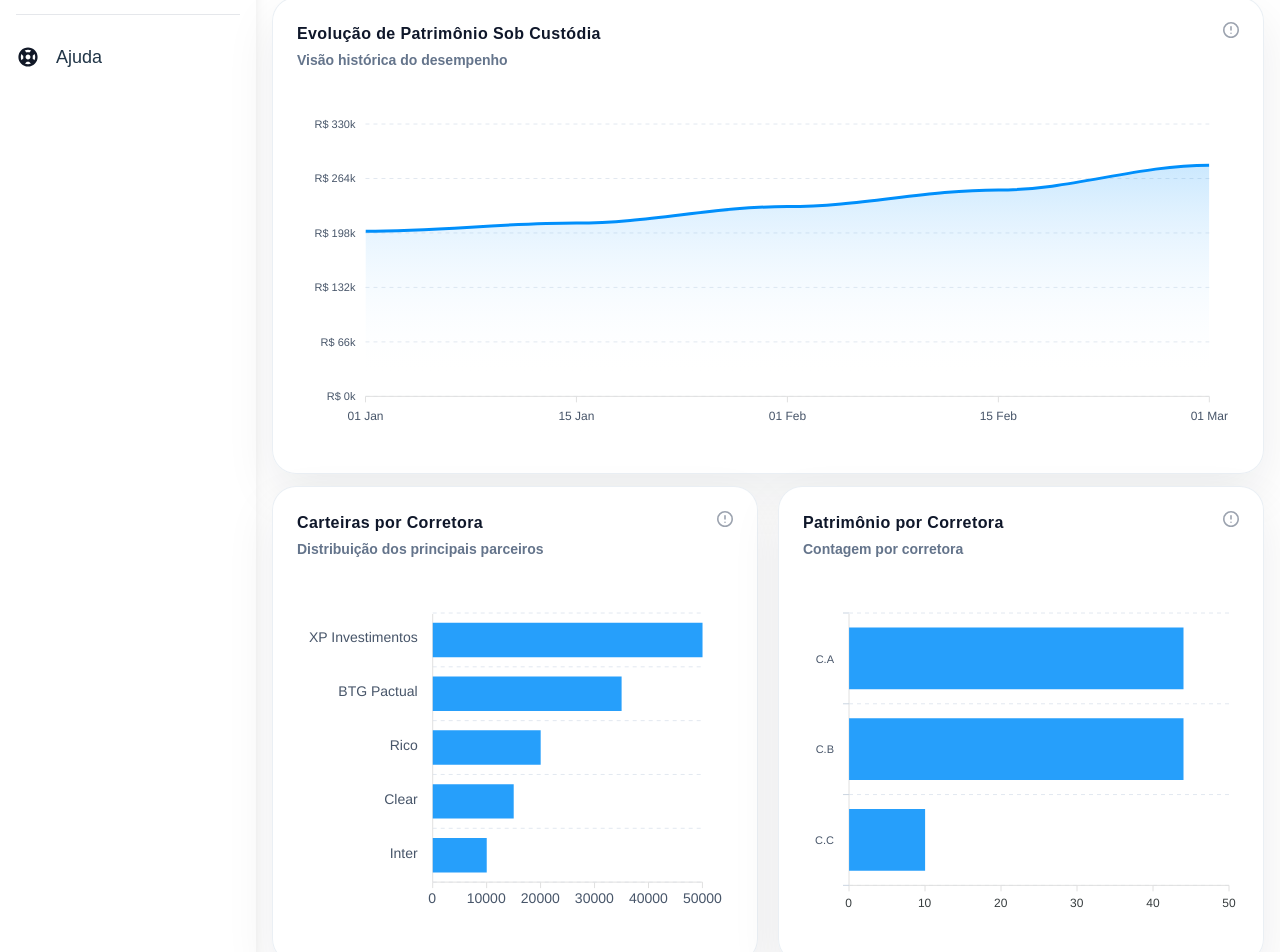
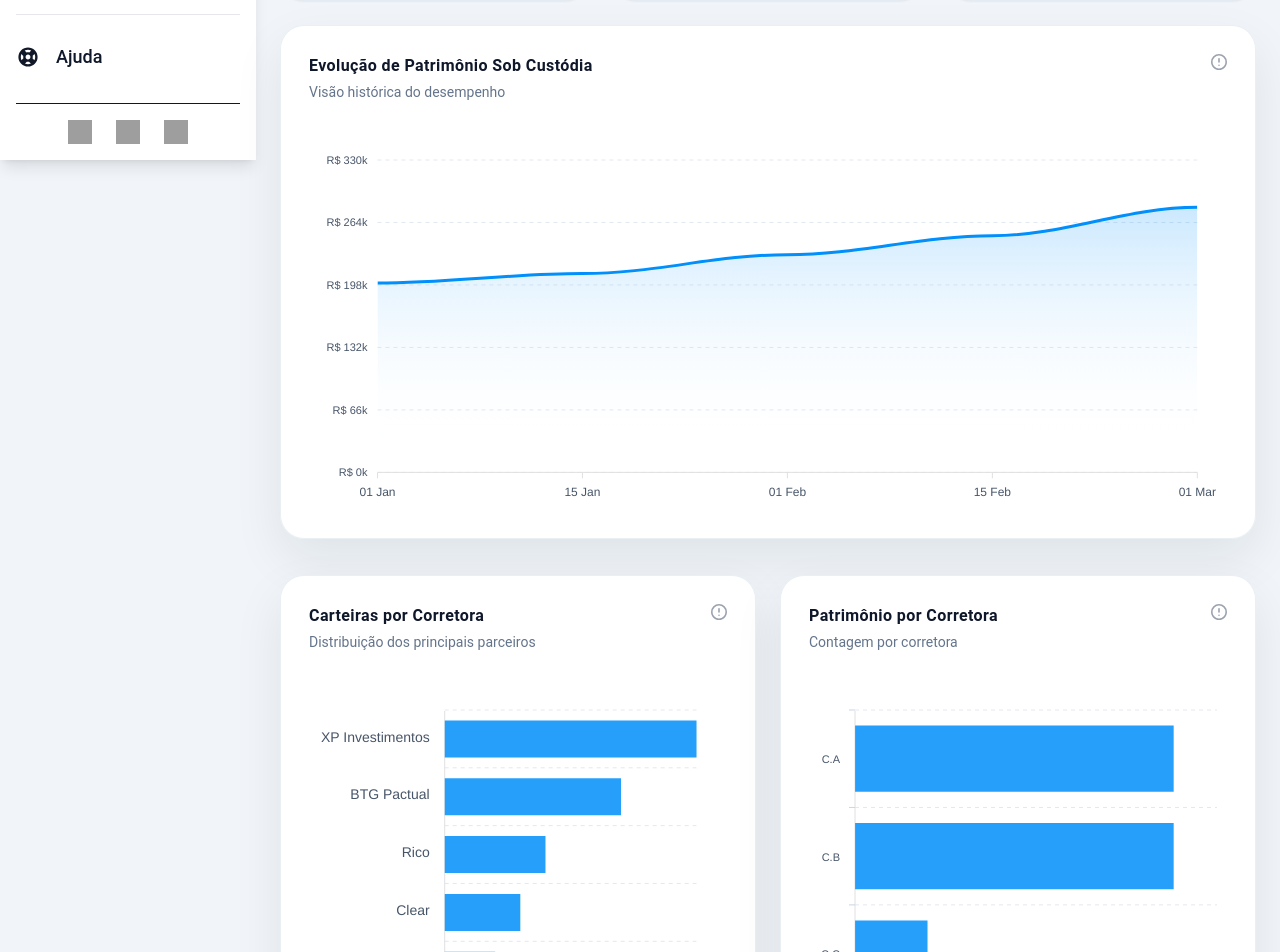
Before and after one commit to vgabrielcastro/dash-contabil, a React (Vite) app: page / in a window 1280 px wide. Shown: the part 298-1250 px from the top of the page. Built offline with nearby package versions, Linux system fonts and the light colour scheme; grey boxes are pictures that could not be loaded.

Commit message:
feat: enhance layout and styling across components for improved UI consistency

```diff
--- a/src/App.tsx
+++ b/src/App.tsx
@@ -8,26 +8,21 @@ import Sidebar from "./components/Sidebar";
 
 function App() {
   return (
-    <div className="flex flex-col h-screen">
+    <div className="min-h-screen bg-slate-100 text-slate-900">
       <Header />
+      <div className="flex min-h-[calc(100vh-96px)]">
+        <Sidebar />
 
-      <div className="flex flex-1">
-        <aside className="flex">
-          <Sidebar />
-        </aside>
-
-        <main className="p-4 flex-1">
-          <InfoCard />
-          <EvoluationCard />
-          <div className="flex gap-5">
-            <div style={{ flex: 1 }}>
+        <main className="flex flex-1 justify-center">
+          <div className="w-full max-w-[1600px] space-y-6 px-4 pb-6 pt-6 xl:px-6">
+            <InfoCard />
+            <EvoluationCard />
+            <div className="grid gap-6 xl:grid-cols-2">
               <BrokerWalletsCard />
-            </div>
-            <div style={{ flex: 1 }}>
               <PatrimonyBrokerCard />
             </div>
+            <MovementsListCard />
           </div>
-          <MovementsListCard />
         </main>
       </div>
     </div>
--- a/src/components/BadgesNumber/index.tsx
+++ b/src/components/BadgesNumber/index.tsx
@@ -1,4 +1,10 @@
 import { Badge, createTheme, ThemeProvider } from "@mui/material";
+
+interface BadgesNumberProps {
+  badgeContent: number;
+  color: "primary" | "secondary" | "error" | "warning";
+  className?: string;
+}
 
 const theme = createTheme({
   palette: {
@@ -21,7 +27,7 @@ const theme = createTheme({
   },
 });
 
-const BadgesNumber = ({ badgeContent, color, className }) => {
+const BadgesNumber = ({ badgeContent, color, className }: BadgesNumberProps) => {
   const textColor = theme.palette[color].contrastText;
 
   return (
--- a/src/components/BrokerWalletsCard/index.tsx
+++ b/src/components/BrokerWalletsCard/index.tsx
@@ -95,14 +95,15 @@ const BrokerWalletsCard = () => {
           <img src={TooltipIcon} alt="tooltip" className="w-4" />
         </Tooltip>
       }
+      className="min-h-[420px]"
     >
       {chartOptions && (
-        <div className="mt-2">
+        <div className="mt-2 h-[360px] w-full">
           <Chart
             options={chartOptions.options}
             series={chartOptions.series}
             type="bar"
-            height={340}
+            height={360}
           />
         </div>
       )}
--- a/src/components/CardShell/index.tsx
+++ b/src/components/CardShell/index.tsx
@@ -11,9 +11,9 @@ interface CardShellProps {
 const CardShell = ({ title, subtitle, action, children, className = "" }: CardShellProps) => {
   return (
     <div className={`mt-3 overflow-hidden rounded-3xl border border-slate-200/70 bg-white/95 shadow-[0_20px_50px_rgba(15,23,42,0.08)] transition-all duration-300 hover:shadow-[0_25px_80px_rgba(15,23,42,0.14)] ${className}`}>
-      <div className="flex flex-col gap-4 p-5 sm:p-6">
+      <div className="flex flex-col gap-5 p-6 sm:p-7">
         {(title || subtitle || action) && (
-          <div className="flex flex-col gap-3 sm:flex-row sm:items-start sm:justify-between">
+          <div className="flex flex-col gap-4 sm:flex-row sm:items-start sm:justify-between">
             <div className="min-w-0">
               {title && <h2 className="text-base font-semibold tracking-wide text-slate-900">{title}</h2>}
               {subtitle && <p className="mt-1 text-sm text-slate-500">{subtitle}</p>}
--- a/src/components/EvoluationCard/index.tsx
+++ b/src/components/EvoluationCard/index.tsx
@@ -97,13 +97,14 @@ const EvoluationCard = () => {
           <img src={TooltipIcon} alt="tooltip" className="w-4" />
         </Tooltip>
       }
+      className="min-h-[460px]"
     >
-      <div className="mt-2">
+      <div className="mt-2 h-[380px] w-full">
         <Chart
           options={chartData.options}
           series={chartData.series}
           type="area"
-          height={340}
+          height={380}
         />
       </div>
     </CardShell>
--- a/src/components/InfoCard/index.tsx
+++ b/src/components/InfoCard/index.tsx
@@ -52,10 +52,10 @@ const InfoCard = () => {
   }
 
   return (
-    <div className="grid grid-cols-1 gap-5 md:grid-cols-3">
+    <div className="grid grid-cols-1 gap-6 md:grid-cols-3">
       {advisorSummary && (
         <>
-          <div className="rounded-3xl border border-slate-200/80 bg-slate-50 p-5 shadow-sm transition duration-300 hover:-translate-y-0.5 hover:shadow-lg">
+          <div className="rounded-3xl border border-slate-200/80 bg-slate-50 p-6 shadow-sm transition duration-300 hover:-translate-y-0.5 hover:shadow-lg">
             <span className="inline-flex rounded-full bg-emerald-100 px-3 py-1 text-xs font-semibold uppercase tracking-[0.2em] text-emerald-700">
               Clientes
             </span>
@@ -72,7 +72,7 @@ const InfoCard = () => {
             </div>
           </div>
 
-          <div className="rounded-3xl border border-slate-200/80 bg-slate-50 p-5 shadow-sm transition duration-300 hover:-translate-y-0.5 hover:shadow-lg">
+          <div className="rounded-3xl border border-slate-200/80 bg-slate-50 p-6 shadow-sm transition duration-300 hover:-translate-y-0.5 hover:shadow-lg">
             <span className="inline-flex rounded-full bg-sky-100 px-3 py-1 text-xs font-semibold uppercase tracking-[0.2em] text-sky-700">
               Patrimônio
             </span>
@@ -89,7 +89,7 @@ const InfoCard = () => {
             </div>
           </div>
 
-          <div className="rounded-3xl border border-slate-200/80 bg-slate-50 p-5 shadow-sm transition duration-300 hover:-translate-y-0.5 hover:shadow-lg">
+          <div className="rounded-3xl border border-slate-200/80 bg-slate-50 p-6 shadow-sm transition duration-300 hover:-translate-y-0.5 hover:shadow-lg">
             <span className="inline-flex rounded-full bg-amber-100 px-3 py-1 text-xs font-semibold uppercase tracking-[0.2em] text-amber-700">
               Médio
             </span>
--- a/src/components/PatrimonyBrokerCard/index.tsx
+++ b/src/components/PatrimonyBrokerCard/index.tsx
@@ -79,13 +79,14 @@ const PatrimonyBrokerCard = () => {
           <img src={TooltipIcon} alt="tooltip" className="w-4" />
         </Tooltip>
       }
+      className="min-h-[420px]"
     >
-      <div className="mt-2">
+      <div className="mt-2 h-[360px] w-full">
         <Chart
           options={chartOptions.options}
           series={chartOptions.series}
           type="bar"
-          height={340}
+          height={360}
         />
       </div>
     </CardShell>
--- a/src/index.css
+++ b/src/index.css
@@ -3,13 +3,9 @@
 @tailwind utilities;
 
 :root {
-  font-family: Arial, Helvetica, sans-serif;
-  /* width: 100%;
-  height: 100%; */
-
-  color: theme("colors.black");
-  background-color: theme("colors.gray");
-
+  font-family: Roboto, Arial, sans-serif;
+  color: #f8fafc;
+  background-color: #0f172a;
   font-synthesis: none;
   text-rendering: optimizeLegibility;
   -webkit-font-smoothing: antialiased;
@@ -27,8 +23,13 @@ a:hover {
 
 body {
   margin: 0;
-  display: flex;
-  place-items: center;
+  min-height: 100vh;
+  background-color: #0f172a;
+  color: #cbd5e1;
+}
+
+html {
+  min-height: 100%;
 }
 
 h1 {
@@ -44,19 +45,12 @@ h2 {
 
 p {
   font-size: 1rem;
-  line-height: 2.5rem;
-  font-weight: 600;
+  line-height: 1.5rem;
 }
 
 @media (prefers-color-scheme: light) {
   :root {
-    color: #213547;
-    background-color: #ffffff;
-  }
-  a:hover {
-    color: #747bff;
-  }
-  button {
-    background-color: #f9f9f9;
+    color: #0f172a;
+    background-color: #f8fafc;
   }
 }
```
